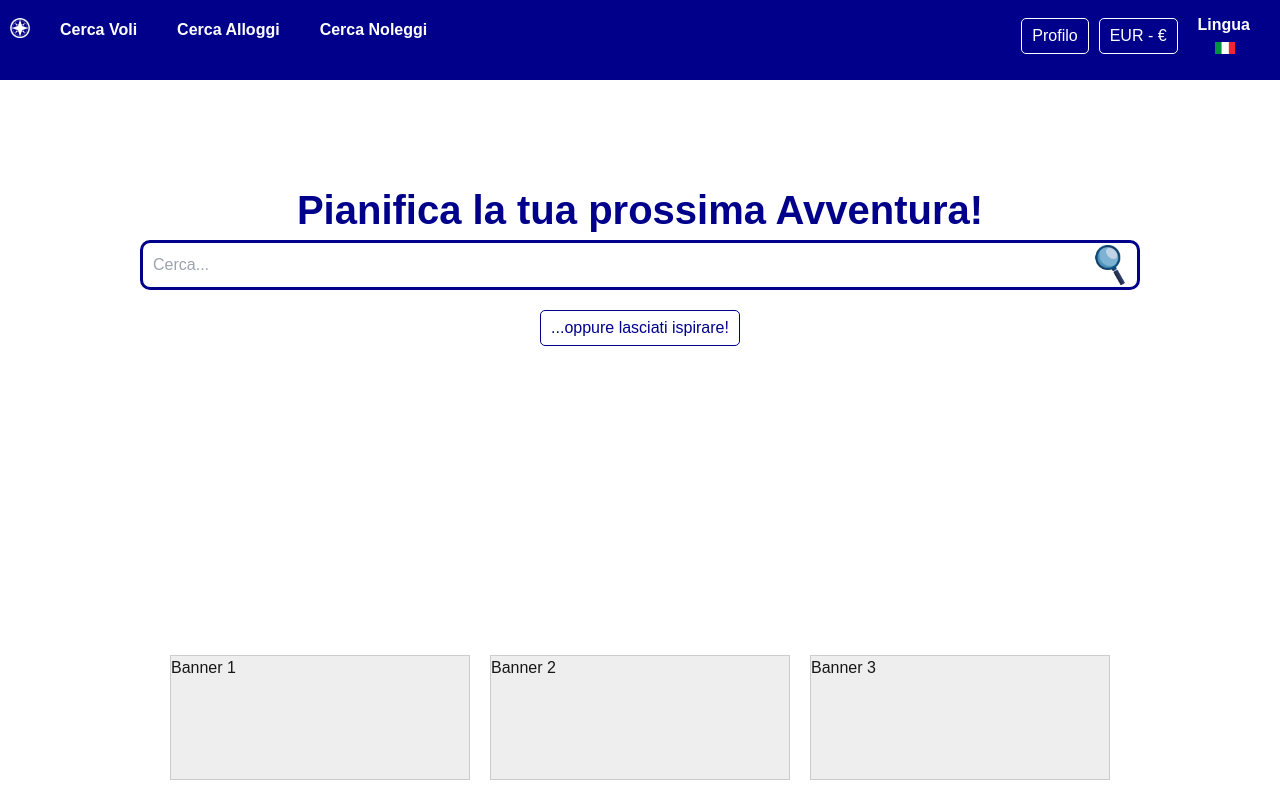
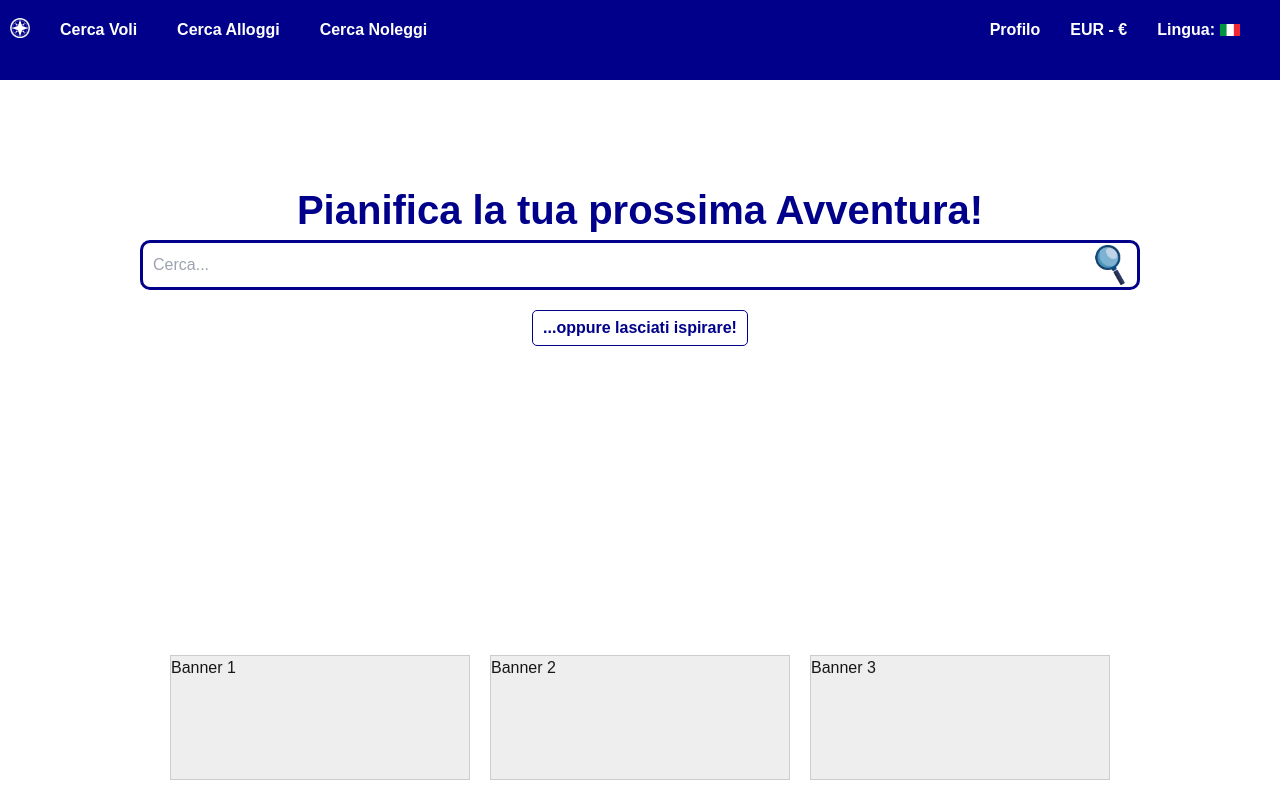
Before and after one commit to AntoVersys650/travel-planner-v1, a Next.js app: page / in a window 1280 px wide. Built offline with nearby package versions, Linux system fonts and the light colour scheme.

Commit message:
aggiornamenti sfondo e pulsanti

```diff
--- a/src/app/page.tsx
+++ b/src/app/page.tsx
@@ -83,27 +83,27 @@ const currencyOptions = [
 ];
 
 export default function Home() {
-  // Stato per lingua, porzione blu e dropdown
   const [currentLanguage, setCurrentLanguage] = useState('it');
   const [bluePortion, setBluePortion] = useState(10);
   const [isProfileMenuOpen, setIsProfileMenuOpen] = useState(false);
   const [isCurrencyMenuOpen, setIsCurrencyMenuOpen] = useState(false);
   const [selectedCurrency, setSelectedCurrency] = useState('eur');
 
-  // Posizioni configurabili (modificabili nel codice, non in UI)
+  // Posizioni configurabili tramite codice (non visibili a video)
   const [profileButtonPosition] = useState({ top: 10, right: 20 });
   const [navPosition] = useState({ top: 3, left: 0 });
 
-  // Riferimenti per chiudere i dropdown cliccando fuori
   const profileRef = useRef<HTMLDivElement>(null);
   const currencyRef = useRef<HTMLDivElement>(null);
 
   useEffect(() => {
     const storedLanguage = localStorage.getItem('language') || 'it';
     setCurrentLanguage(storedLanguage);
-    const handleLanguageChangeEvent = (event: CustomEvent) => setCurrentLanguage(event.detail);
+    const handleLanguageChangeEvent = (event: CustomEvent) =>
+      setCurrentLanguage(event.detail);
     window.addEventListener('languageChange', handleLanguageChangeEvent);
-    return () => window.removeEventListener('languageChange', handleLanguageChangeEvent);
+    return () =>
+      window.removeEventListener('languageChange', handleLanguageChangeEvent);
   }, []);
 
   useEffect(() => {
@@ -116,7 +116,8 @@ export default function Home() {
       }
     };
     document.addEventListener('click', handleClickOutside);
-    return () => document.removeEventListener('click', handleClickOutside);
+    return () =>
+      document.removeEventListener('click', handleClickOutside);
   }, []);
 
   const handleBluePortionChange = (e: React.ChangeEvent<HTMLInputElement>) =>
@@ -137,11 +138,11 @@ export default function Home() {
   // Stile uniforme per pulsanti e dropdown
   const menuButtonStyle = {
     backgroundColor: 'transparent',
-    border: '1px solid white',
+    border: 'none',
     color: 'white',
     padding: '5px 10px',
-    borderRadius: '5px',
-    cursor: 'pointer'
+    cursor: 'pointer',
+    fontWeight: 'bold'
   };
 
   const dropdownStyle = {
@@ -157,7 +158,6 @@ export default function Home() {
     boxShadow: '0px 4px 10px rgba(0,0,0,0.2)'
   };
 
-  // Stile per i pulsanti di navigazione in alto a sinistra (senza sfondo e contorni, in bold)
   const navButtonStyle = {
     backgroundColor: 'transparent',
     border: 'none',
@@ -169,26 +169,28 @@ export default function Home() {
 
   return (
     <div style={{ position: 'relative', display: 'flex', flexDirection: 'column', minHeight: '100vh' }}>
-      {/* Header Blu: altezza configurabile via codice */}
+      {/* Header Blu: altezza configurabile tramite codice */}
       <div style={{ height: `${window.innerHeight / bluePortion}px`, width: '100%', backgroundColor: '#00008B' }}>
         <input type="number" value={bluePortion} onChange={handleBluePortionChange} style={{ display: 'none' }} />
       </div>
 
-      {/* Sotto l'header blu: sfondo bianco */}
-      <div style={{ flexGrow: 1, backgroundColor: 'white' }}>
-        {/* Pulsanti di navigazione in alto a sinistra (configurabili nel codice) */}
+      {/* Contenitore Top: unifica pulsanti sinistra e controlli destra */}
       <div
         style={{
           position: 'fixed',
-            top: `${navPosition.top}px`,
-            left: `${navPosition.left}px`,
+          top: '3px',
+          left: '0',
+          right: '20px',
           display: 'flex',
-            gap: '20px',
+          justifyContent: 'space-between',
+          alignItems: 'center',
           padding: '10px',
           zIndex: 20
         }}
       >
-          {/* Home: usa l'immagine come pulsante, abbassata per allinearsi */}
+        {/* Pulsanti di navigazione in alto a sinistra */}
+        <div style={{ display: 'flex', gap: '20px' }}>
+          {/* Home: usa l'immagine come pulsante */}
           <Link href="/">
             <Image
               src="/compasswhitehome.png"
@@ -209,18 +211,8 @@ export default function Home() {
           </Link>
         </div>
 
-        {/* Top-right controls: Profilo, Valuta e Lingua */}
-        <div
-          style={{
-            position: 'fixed',
-            top: '3px',
-            right: '20px',
-            display: 'flex',
-            alignItems: 'center',
-            gap: '10px',
-            zIndex: 20
-          }}
-        >
+        {/* Controlli in alto a destra */}
+        <div style={{ display: 'flex', alignItems: 'center', gap: '10px' }}>
           {/* Pulsante Profilo */}
           <div style={{ position: 'relative' }} ref={profileRef}>
             <button onClick={toggleProfileMenu} style={menuButtonStyle}>
@@ -275,13 +267,15 @@ export default function Home() {
             )}
           </div>
 
-          {/* Selettore Lingua (senza etichetta) */}
+          {/* Selettore Lingua con dropdown uniforme */}
           <div>
             <LanguageSwitcher currentLanguage={currentLanguage} onLanguageChange={handleLanguageChange} />
           </div>
         </div>
+      </div>
 
-        {/* Main Content */}
+      {/* Area principale con sfondo bianco */}
+      <div style={{ flexGrow: 1, backgroundColor: 'white' }}>
         <main
           style={{
             display: 'flex',
@@ -298,10 +292,18 @@ export default function Home() {
 
           <SearchBarHomePage currentLanguage={currentLanguage} />
 
-          {/* Bottone Ispirazione sotto la barra di ricerca, con bordi meno arrotondati */}
+          {/* Bottone Ispirazione sotto la barra di ricerca */}
           <div style={{ marginTop: '20px' }}>
             <Link href="/inspiration">
-              <button style={{ ...menuButtonStyle, borderRadius: '5px', color: '#00008B', backgroundColor: 'white', border: '1px solid #00008B' }}>
+              <button
+                style={{
+                  ...menuButtonStyle,
+                  borderRadius: '5px',
+                  color: '#00008B',
+                  backgroundColor: 'white',
+                  border: '1px solid #00008B'
+                }}
+              >
                 {translations[currentLanguage].inspiration}
               </button>
             </Link>
--- a/src/components/LanguageSwitcher.tsx
+++ b/src/components/LanguageSwitcher.tsx
@@ -1,126 +1,115 @@
-// components/LanguageSwitcher.tsx
 'use client';
 
 import { useState, useRef, useEffect } from 'react';
 
-const LanguageSwitcher = ({ onLanguageChange, currentLanguage }) => {
+interface LanguageSwitcherProps {
+  currentLanguage: string;
+  onLanguageChange: (lang: string) => void;
+}
+
+const LanguageSwitcher = ({ currentLanguage, onLanguageChange }: LanguageSwitcherProps) => {
   const [isOpen, setIsOpen] = useState(false);
-  const selectRef = useRef(null);
+  const selectRef = useRef<HTMLDivElement>(null);
 
   const languages = [
-    { code: 'it', name: 'Italiano', flag: '/IT Flag mini.png' },
-    { code: 'en', name: 'Inglese', flag: '/UK Flag mini.png' },
-    { code: 'es', name: 'Spagnolo', flag: '/ES Flag mini.png' },
-    { code: 'fr', name: 'Francese', flag: '/FR Flag mini.png' },
+    { code: 'it', flag: '/IT Flag mini.png' },
+    { code: 'en', flag: '/UK Flag mini.png' },
+    { code: 'es', flag: '/ES Flag mini.png' },
+    { code: 'fr', flag: '/FR Flag mini.png' },
   ];
 
-  const translations = {
-    it: { title: 'Lingua' },
-    en: { title: 'Language' },
-    es: { title: 'Idioma' },
-    fr: { title: 'Langue' },
+  // Oggetto che mappa i nomi tradotti per ciascuna lingua in base alla lingua corrente
+  const languageNames: { [key: string]: { [key: string]: string } } = {
+    it: { it: 'Italiano', en: 'Inglese', es: 'Spagnolo', fr: 'Francese' },
+    en: { it: 'Italian', en: 'English', es: 'Spanish', fr: 'French' },
+    es: { it: 'Italiano', en: 'Inglés', es: 'Español', fr: 'Francés' },
+    fr: { it: 'Italien', en: 'Anglais', es: 'Espagnol', fr: 'Français' },
   };
 
-  const handleLanguageChangeInternal = (language) => {
+  // Label dinamica per il selettore (tradotta in base alla lingua corrente)
+  const languageLabels: { [key: string]: string } = {
+    it: 'Lingua:',
+    en: 'Language:',
+    es: 'Idioma:',
+    fr: 'Langue:'
+  };
+
+  const toggleOpen = () => setIsOpen((prev) => !prev);
+
+  const handleLanguageChangeInternal = (languageCode: string) => {
     setIsOpen(false);
-    localStorage.setItem('language', language.code);
-    onLanguageChange(language.code);
-    const event = new CustomEvent('languageChange', { detail: language.code });
+    localStorage.setItem('language', languageCode);
+    onLanguageChange(languageCode);
+    const event = new CustomEvent('languageChange', { detail: languageCode });
     window.dispatchEvent(event);
   };
 
-  const toggleOpen = () => {
-    setIsOpen(!isOpen);
-  };
-
   useEffect(() => {
-    const handleClickOutside = (event) => {
-      if (selectRef.current && !selectRef.current.contains(event.target)) {
+    const handleClickOutside = (event: MouseEvent) => {
+      if (selectRef.current && !selectRef.current.contains(event.target as Node)) {
         setIsOpen(false);
       }
     };
-
     document.addEventListener('click', handleClickOutside);
-    return () => {
-      document.removeEventListener('click', handleClickOutside);
-    };
+    return () => document.removeEventListener('click', handleClickOutside);
   }, []);
 
-  const currentTranslation = translations[currentLanguage] || translations['it'];
-  const selectedLanguage = languages.find(lang => lang.code === currentLanguage);
+  const selectedLanguage = languages.find((lang) => lang.code === currentLanguage);
+
+  // Stili uniformi per il bottone e il dropdown (uguali a quelli degli altri menu)
+  const buttonStyle = {
+    backgroundColor: 'transparent',
+    border: 'none',
+    color: 'white',
+    padding: '5px 10px',
+    cursor: 'pointer',
+    fontWeight: 'bold',
+    display: 'flex',
+    alignItems: 'center'
+  };
+
+  const dropdownStyle = {
+    position: 'absolute' as const,
+    top: '35px',
+    right: 0,
+    backgroundColor: '#00008B',
+    border: '1px solid white',
+    color: 'white',
+    padding: '5px 10px',
+    borderRadius: '5px',
+    minWidth: '120px',
+    boxShadow: '0px 4px 10px rgba(0,0,0,0.2)'
+  };
 
   return (
-    <>
-      <div className="language-switcher" ref={selectRef}>
-        <div className="language-title" style={{ color: 'white', fontWeight: 'bold' }}>
-          {currentTranslation.title}
+    <div className="language-switcher" ref={selectRef} style={{ position: 'relative', display: 'inline-block' }}>
+      <button onClick={toggleOpen} style={buttonStyle}>
+        <span style={{ marginRight: '5px' }}>{languageLabels[currentLanguage]}</span>
+        <img
+          src={selectedLanguage?.flag}
+          alt={selectedLanguage?.code}
+          style={{ width: '20px', height: '12px' }}
+        />
+      </button>
+      {isOpen && (
+        <div style={dropdownStyle}>
+          {languages.map((lang) => (
+            <div
+              key={lang.code}
+              onClick={() => handleLanguageChangeInternal(lang.code)}
+              style={{ display: 'flex', alignItems: 'center', padding: '5px 0', cursor: 'pointer' }}
+            >
+              <img
+                src={lang.flag}
+                alt={lang.code}
+                style={{ width: '20px', height: '12px', marginRight: '5px' }}
+              />
+              <span>{languageNames[currentLanguage][lang.code]}</span>
+            </div>
+          ))}
         </div>
-        <div className="selected-language" onClick={toggleOpen}>
-          <img src={selectedLanguage?.flag} alt={selectedLanguage?.name} />
-        </div>
-        {isOpen && (
-          <ul className="language-options">
-            {languages.map((language) => (
-              <li key={language.code} onClick={() => handleLanguageChangeInternal(language)}>
-                <img src={language.flag} alt={language.name} />
-              </li>
-            ))}
-          </ul>
-        )}
-
-        <style jsx>
-          {`
-            .language-switcher {
-              position: relative;
-              display: inline-block;
-              margin: 10px;
-            }
-            .selected-language {
-              display: flex;
-              align-items: center;
-              padding: 5px 10px;
-              border: 0px solid #ccc;
-              border-radius: 0px;
-              cursor: pointer;
-              background-size: 0px 0px;
-              justify-content: right;
-            }
-            .selected-language img {
-              width: 20px;
-              height: 12px;
-              margin-right: 5px;
-            }
-            .language-options {
-              position: absolute;
-              top: 100%;
-              left: 0;
-              list-style: none;
-              margin: 0;
-              padding: 0;
-              border: 0px solid white;
-              border-radius: 5px;
-              background-color: transparent;
-              z-index: 1;
-              box-shadow: 2px 2px 5px rgba(0,0,0,0.2);
-            }
-            .language-options li {
-              display: flex;
-              align-items: center;
-              padding: 5px 10px;
-              cursor: pointer;
-              margin-bottom: 5px;
-            }
-            .language-options li:hover {
-              background-color: #f0f0f0;
-            }
-            .language-options li img {
-              width: 20px;
-              height: 12px;
-            }
-          `}
-        </style>
-      </div>
-    </>
+      )}
+    </div>
   );
 };
 
```
Lines whose indentation alone changed are shown as unchanged.
